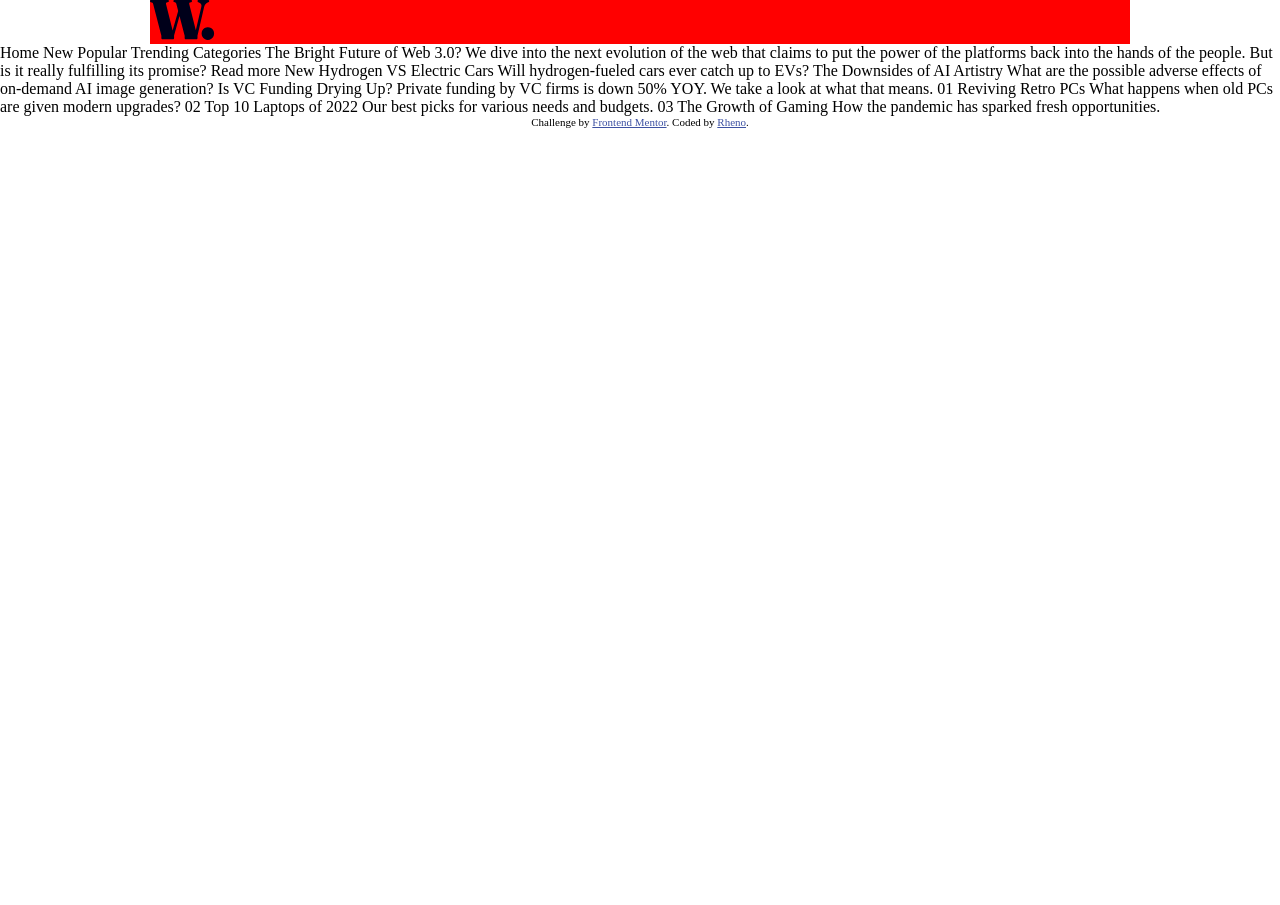
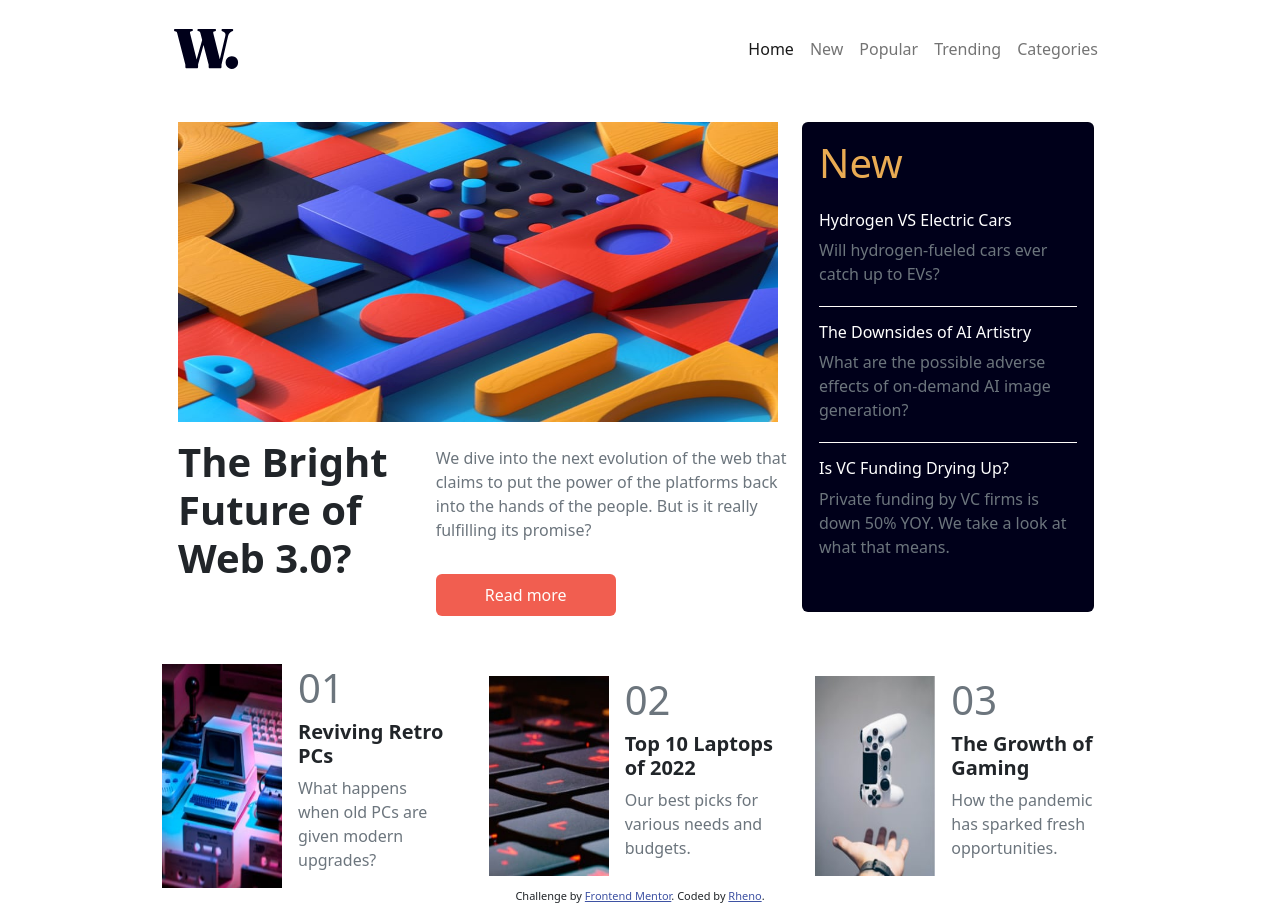
Before and after one commit to Rheno001/Landing-page, a plain HTML site: page index.html in a window 1280 px wide. Before the commit the page ends 800 px from the top, so only its background shows below. Drawn offline with nearby package versions, Linux system fonts and the light colour scheme.

Commit message:
destop code
designing desktop site

```diff
--- a/index.html
+++ b/index.html
@@ -7,54 +7,129 @@
   <link rel="icon" type="image/png" sizes="32x32" href="./images/favicon-32x32.png">
 
   <title>Frontend Mentor | News homepage</title>
+  <!-- CSS only -->
+<link href="https://cdn.jsdelivr.net/npm/bootstrap@5.2.2/dist/css/bootstrap.min.css" rel="stylesheet"
+ integrity="sha384-Zenh87qX5JnK2Jl0vWa8Ck2rdkQ2Bzep5IDxbcnCeuOxjzrPF/et3URy9Bv1WTRi" crossorigin="anonymous">
   <link rel="stylesheet" href="style.css">
 </head>
 <body>
-  <div class="container">
-    <div class="logo"><img src="assets/images/logo.svg" alt=""></div>
+  <div class="container-fluid">
+    <nav class="navbar navbar-expand-lg py-4">
+      <div class="container-fluid">
+        <a class="navbar-brand" href="#"> <div class="logo"><img src="assets/images/logo.svg" alt=""></div></a>
+        <button class="navbar-toggler" type="button" data-bs-toggle="collapse" data-bs-target="#navbarNav" aria-controls="navbarNav" aria-expanded="false" aria-label="Toggle navigation">
+          <span class="navbar-toggler-icon"></span>
+        </button>
+        <div class="collapse navbar-collapse justify-content-end" id="navbarNav">
+          <ul class="navbar-nav">
+            <li class="nav-item">
+              <a class="nav-link active" aria-current="page" href="#">Home</a>
+            </li>
+            <li class="nav-item">
+              <a class="nav-link" href="#"> New</a>
+            </li>
+            <li class="nav-item">
+              <a class="nav-link" href="#"> Popular</a>
+            </li>
+            <li class="nav-item">
+              <a class="nav-link">Trending</a>
+            </li>
+            <li class="nav-item">
+              <a class="nav-link">Categories</a>
+            </li>
+          </ul>
+        </div>
+      </div>
+    </nav>
+
+    <section id="main" class="d-flex py-4">
+      <div class="left-sec">
+        <div class="main-image">
+          <img src="assets/images/image-web-3-mobile.jpg" height="300px" width="600px" class="mx-3" alt="">
+        </div>
+        <div class="writeup d-flex">
+          <h1 class="main-text m-3">
+            The Bright<br>Future of<br>Web 3.0?
+          </h1>
+          <div class="right mt-3 ms-3 ps-3">
+            <p class="main-p text-md-start text-muted mt-2"> We dive into the next
+              evolution of the web that<br>claims to put the power of the platforms
+               back<br>into the hands of the people. But is it really<br>fulfilling its promise?</p>
+              <button class="btn mt-3 px-5 py-2"> Read more</button>
+          </div>
+        </div>
+      </div>
+
+        <div class="right-sec px-2">
+          <div class="card" style="width: 292px; height: 490px;">
+            <div class="card-body">
+              <h1 class="card-title">New</h1>
+              <div class="one mt-4 py-1">
+                <h6 class="card-subtitle mb-2"> Hydrogen VS Electric Cars</h6>
+                <p class="card-text text-muted mb-3"> Will hydrogen-fueled cars ever catch up to EVs?</p>
+              </div>
+
+              <div class="one mt-3 py-1">
+                <h6 class="card-subtitle mb-2">The Downsides of AI Artistry</h6>
+                <p class="card-text text-muted mb-3"> What are the possible adverse effects of on-demand AI image generation?</p>
+              </div>
+
+              <div class="one-last mt-3 py-1">
+                <h6 class="card-subtitle mb-2">Is VC Funding Drying Up?</h6>
+                <p class="card-text text-muted mb-3">
+                  Private funding by VC firms is down 50% YOY. We take a look at what that means.</p>
+              </div>
+
+            </div>
+          </div>
+        </div>
 
 
+    </section>
+
+    <footer id="columns" class=" mt-4">
+
+      <div class="row align-items-center">
+        <div class="col-4 d-flex">
+          <img src="assets/images/image-retro-pcs.jpg" width="120px" alt="">
+          <div class="text mx-3">
+            <h1 class="text-muted">01</h1>
+            <h5>Reviving Retro PCs</h5>
+            <p class="text-muted"> What happens when old PCs are given modern upgrades?</p>
+          </div>
+        </div>
+
+        <div class="col-4 d-flex">
+          <img src="assets/images/image-top-laptops.jpg" width="120px" alt="">
+          <div class="text mx-3">
+            <h1 class="text-muted">02</h1>
+            <h5>Top 10 Laptops of 2022</h5>
+            <p class="text-muted"> Our best picks for various needs and budgets.</p>
+          </div>
+        </div>
+
+        <div class="col-4 d-flex">
+          <img src="assets/images/image-gaming-growth.jpg" width="120px" alt="">
+          <div class="text mx-3">
+            <h1 class="text-muted">03</h1>
+            <h5>The Growth of Gaming</h5>
+            <p class="text-muted"> How the pandemic has sparked fresh opportunities.</p>
+          </div>
+
+        </div>
+      </div>
+    </footer>
+
   </div>
-
-  Home
-  New
-  Popular
-  Trending
-  Categories
-
-  The Bright Future of Web 3.0?
-
-  We dive into the next evolution of the web that claims to put the power of the platforms back into the hands of the people.
-  But is it really fulfilling its promise?
-
-  Read more
-
-  New
-
-  Hydrogen VS Electric Cars
-  Will hydrogen-fueled cars ever catch up to EVs?
-
-  The Downsides of AI Artistry
-  What are the possible adverse effects of on-demand AI image generation?
-
-  Is VC Funding Drying Up?
-  Private funding by VC firms is down 50% YOY. We take a look at what that means.
-
-  01
-  Reviving Retro PCs
-  What happens when old PCs are given modern upgrades?
-
-  02
-  Top 10 Laptops of 2022
-  Our best picks for various needs and budgets.
-
-  03
-  The Growth of Gaming
-  How the pandemic has sparked fresh opportunities.
 
   <div class="attribution">
     Challenge by <a href="https://www.frontendmentor.io?ref=challenge" target="_blank">Frontend Mentor</a>.
     Coded by <a href="#">Rheno</a>.
   </div>
+
+  <!-- JavaScript Bundle with Popper -->
+<script src="https://cdn.jsdelivr.net/npm/bootstrap@5.2.2/dist/js/bootstrap.bundle.min.js"
+integrity="sha384-OERcA2EqjJCMA+/3y+gxIOqMEjwtxJY7qPCqsdltbNJuaOe923+mo//f6V8Qbsw3"
+crossorigin="anonymous"></script>
 </body>
 </html>
--- a/style.css
+++ b/style.css
@@ -4,10 +4,42 @@
     box-sizing: border-box;
     font-family: ;
 }
-.container{
+html{
+    scroll-behavior: smooth;
+}
+.container-fluid{
     width: 980px;
     margin: 0 auto;
-    background: red;
+
+}
+.main-text{
+    font-weight: 800;
+}
+.card{
+    background: hsl(240, 100%, 5%);
+}
+.card-body h6,p{
+    color: #fff;
+}
+.card-body h1{
+    color: hsl(35, 77%, 62%);
+}
+.one{
+    border-bottom: 1px solid hsl(36, 100%, 99%);
+}
+.btn{
+    background: hsl(5, 85%, 63%);
+    color: hsl(36, 100%, 99%) ;
+}
+.btn:hover{
+    background:  hsl(240, 100%, 5%);
+    color: hsl(36, 100%, 99%);
+}
+h5{
+    font-weight: 700;
+}
+.text p{
+    font-weight: 400;
 }
 .attribution { font-size: 11px; text-align: center; }
 .attribution a { color: hsl(228, 45%, 44%); }
```
